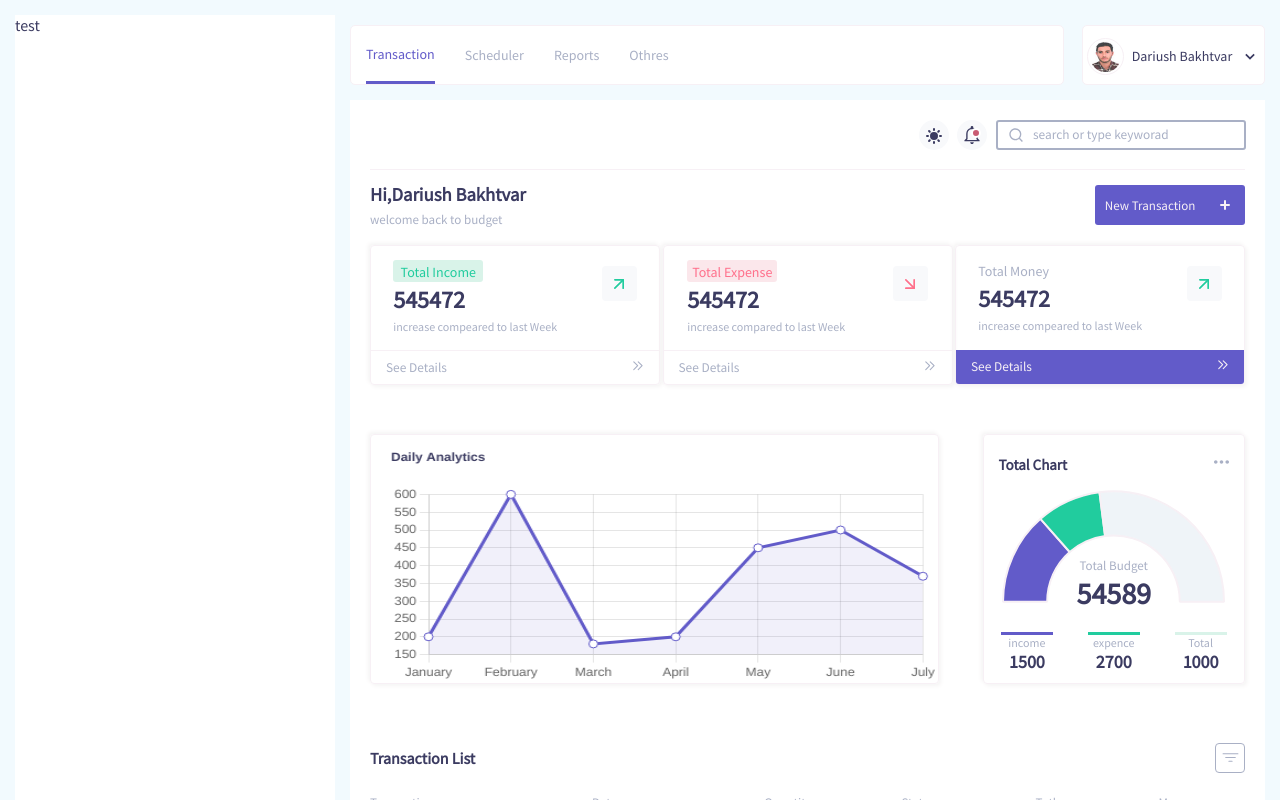
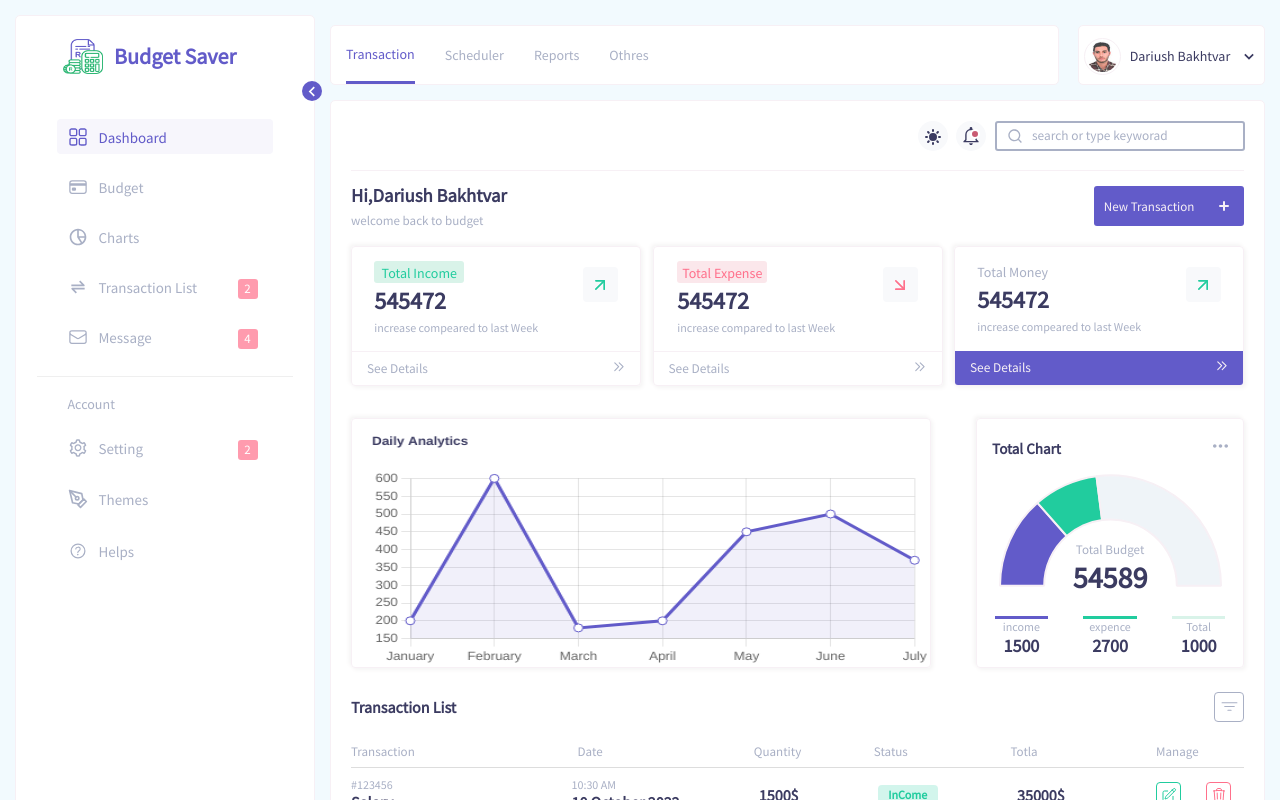
Before and after one commit to Dariush-Bakhtvar/expense-tracker, a React (Create React App) app: page / in a window 1280 px wide. Shown: the top 800 px of the page. Built offline with nearby package versions, Linux system fonts and the light colour scheme; a small style sheet from the web is missing.

Commit message:
side bar style and logic code

```diff
--- a/src/App.js
+++ b/src/App.js
@@ -2,18 +2,23 @@ import React, { useState } from 'react'
 import './Asset/style/App.scss';
 import Navbar from './Components/Navbar/Navbar';
 import Content from './Components/Content/Content';
-const App = () => {
+import SideBar from './Components/Sidebar/SideBar';
+import WithActive from './Components/HOC/WithActive';
+const App = ({ isActive, setIsActive }) => {
   const [isDarkMode, setDarkMode] = useState(false);
   const DarkModeHandler = () => {
     setDarkMode(!isDarkMode);
   }
+  const ToggleActiveHandler = () => {
+    setIsActive();
+  }
   return (
     <>
       <Navbar />
-      <Content isDark={isDarkMode} onChangeTheme={() => DarkModeHandler()} />
-      <div className='Sidebar'>test</div>
+      <Content isDark={isDarkMode} onChangeTheme={() => DarkModeHandler()} isActived={isActive} />
+      <SideBar isToggle={isActive} setIsToggle={() => ToggleActiveHandler()} />
     </>
   )
 }
 
-export default App
+export default WithActive(App);
--- a/src/Asset/style/index.scss
+++ b/src/Asset/style/index.scss
@@ -22,6 +22,10 @@ button,input,form{
 textarea{
   resize: none;
 }
+a{
+  text-decoration: none;
+  color: inherit;
+}
 body{
   font-family: 'Source Sans Pro','Shabnam', sans-serif;
   font-size: 1.6rem;
@@ -36,15 +40,30 @@ body{
   grid-template-areas:  'aside nav nav'
                         'aside main main'
                         'aside main main';
-grid-template-columns: 320px repeat(2,auto);
+grid-template-columns: min-content repeat(2,auto);
 grid-template-rows: 70px repeat(2,auto);
 background-color: $bg-body;
 gap: 15px;
 padding: 15px;
 }
-.Sidebar{
+%sideBarCommonStyle{
   grid-area: aside;
   @extend %bg-color;
+   padding: 0 7%;
+  position: relative;
+  border: 1px solid $border-color;
+  border-radius: 5px;
+  z-index: 1;
+  transition: 1s ease;
+}
+.Sidebar{
+  width: 300px;
+  @extend %sideBarCommonStyle;
+}
+.SidebarCollapsed{
+  width: 60px;
+  @extend %sideBarCommonStyle;
+
 }
 .Navbar{
   grid-area: nav;
@@ -58,4 +77,6 @@ padding: 15px;
   grid-area: main;
   @extend %bg-color;
   padding: 0 20px;
+   border: 1px solid $border-color;
+  border-radius: 5px;
 }
--- a/src/Components/Content/Content.module.scss
+++ b/src/Components/Content/Content.module.scss
@@ -76,6 +76,7 @@ height: 70px;
     box-shadow: $box-shadow;
     border-radius: 4px;
     overflow: hidden;
+    transition:  1s ease;
     button{
       height: 25%;
       width: 100%;
@@ -87,6 +88,11 @@ height: 70px;
       padding: 0 15px;
 
     }
+}
+.TotalMaxWidth{
+  width: 360px;
+  transition: 1s ease;
+
 }
 .totoalBudgetInfo{
   height: 75%;
@@ -159,7 +165,7 @@ background: #d9f3e9;
 width: 100%;
 height: 250px;
 @include Flex(space-between,center);
-margin:5% 0;
+margin:3% 0 1% 0;
 }
 .totoalChart{
   width: 30%;
--- /dev/null
+++ b/src/Components/HOC/WithActive.jsx
@@ -0,0 +1,12 @@
+import { useState } from 'react'
+const WithActive = (WrappedComponent) => {
+  const UpdatedComponent = (props) => {
+    const [isActive, setIsActive] = useState(false);
+    const setActiveHandler = () => {
+      setIsActive(!isActive);
+    }
+    return <WrappedComponent isActive={isActive} setIsActive={setActiveHandler} {...props} />
+  }
+  return UpdatedComponent;
+}
+export default WithActive
--- a/src/Components/Navbar/Navbar.module.scss
+++ b/src/Components/Navbar/Navbar.module.scss
@@ -56,7 +56,7 @@ svg{
   right: 0;
   width: 100%;
   height: 120px;
-
+  z-index: 1;
   transition: color 0.5s ease-in-out;
   border: 1px solid $border-color;
   @include Flex(space-around,flex-start);
--- a/src/Components/SearchBar/SearchBar.jsx
+++ b/src/Components/SearchBar/SearchBar.jsx
@@ -10,7 +10,7 @@ const SearchBar = ({ isDark, onClickHandler }) => {
   return (
     <section className={style.SearchBar}>
       <div className={style.DarkMode}>
-        <div className={`${style.SwitchBtn} ${isDark ? style.ActiveDarkMode : undefined}`} onClick={() => onClickHandler()}>
+        <div className={`${style.SwitchBtn} ${isDark ? style.ActiveDarkMode : ''}`} onClick={() => onClickHandler()}>
           <span><HiSun /></span>
           <span><HiMoon /></span>
         </div>
--- /dev/null
+++ b/src/Components/Sidebar/SideBar.jsx
@@ -0,0 +1,86 @@
+import React from 'react'
+import style from './SideBar.module.scss';
+import { RxDashboard } from 'react-icons/rx';
+import { IoCardOutline, IoHelpCircleOutline } from 'react-icons/io5';
+import { AiOutlineSetting } from 'react-icons/ai';
+import { BiPieChartAlt2, BiTransferAlt } from 'react-icons/bi';
+import { HiOutlineEnvelope } from 'react-icons/hi2';
+import { FiPenTool } from 'react-icons/fi';
+import { MdChevronLeft, MdChevronRight } from 'react-icons/md'
+import WithActive from '../HOC/WithActive';
+const SideBar = ({ isToggle, setIsToggle }) => {
+  // const ToggleClickHandler = () => {
+  //   setIsToggle();
+  // }
+  return (
+    <aside className={isToggle ? 'SidebarCollapsed' : 'Sidebar'}>
+      <div className={style.Toggle} onClick={() => setIsToggle()}>
+        {
+          isToggle ? <MdChevronRight /> : <MdChevronLeft />
+        }
+      </div>
+      <div className={`${style.SideBarLogo} ${isToggle ? style.SideBarLogoCollapse : ''}`}>
+        <img src={require('../../Asset/img/budget.png')} alt="SidebarLogo" />
+        <p>Budget Saver</p>
+      </div>
+      <ul className={`${style.sidebarMenu} ${isToggle ? style.fadeMenuTitle : ''}`}>
+        <li>
+          <a href="/#">
+            <span><RxDashboard /></span>
+            <span>Dashboard</span>
+          </a>
+        </li>
+        <li>
+          <a href="/#">
+            <span><IoCardOutline /></span>
+            <span>Budget</span>
+          </a>
+        </li>
+        <li>
+          <a href="/#">
+            <span><BiPieChartAlt2 /></span>
+            <span> Charts</span>
+          </a>
+        </li>
+        <li>
+          <a href="/#">
+            <span><BiTransferAlt /></span>
+            <span> Transaction List</span>
+            <span className={`${style.badge} ${isToggle ? style.fadeBadge : ''}`}>2</span>
+          </a>
+        </li>
+        <li>
+          <a href="/#">
+            <span><HiOutlineEnvelope /></span>
+            <span>Message</span>
+            <span className={`${style.badge} ${isToggle ? style.fadeBadge : ''}`}>4</span>
+          </a>
+        </li>
+      </ul>
+      <ul className={`${style.sidbarMangeMenu} ${isToggle ? style.fadeMenuMangeTitle : ''}`}>
+        <p>Account</p>
+        <li>
+          <a href="/#">
+            <span><AiOutlineSetting /></span>
+            <span>Setting</span>
+            <span className={`${style.badge} ${isToggle ? style.fadeBadge : ''}`}>2</span>
+          </a>
+        </li>
+        <li>
+          <a href="/#">
+            <span><FiPenTool /></span>
+            <span>Themes</span>
+          </a>
+        </li>
+        <li>
+          <a href="/#">
+            <span><IoHelpCircleOutline /></span>
+            <span>Helps</span>
+          </a>
+        </li>
+      </ul>
+    </aside>
+  )
+}
+
+export default WithActive(SideBar)
--- /dev/null
+++ b/src/Components/Sidebar/SideBar.module.scss
@@ -0,0 +1,155 @@
+@import '../../Asset/style/Mixin';
+.SideBarLogo{
+  width: 100%;
+  height: 80px;
+  @include Flex(flex-start,center);
+  padding-left: 10%;
+  overflow: hidden;
+  p{
+    width: 20%;
+    font-size: 2.2rem;
+    color: $primery-Blue;
+    padding-left: 5%;
+    font-weight: bold;
+    text-overflow: ellipsis;
+    white-space: nowrap;
+    opacity: 1;
+    transition: all 0.9s ease-in-out;
+
+  }
+  img{
+    width:40px;
+    height: 35px;
+  }
+}
+%MenuStyle{
+  width: 100%;
+  padding: 0 8%;
+  margin-top: 15px;
+  @include Flex(space-around,flex-start);
+  flex-direction: column;
+  color: $primery-gray;
+   ul,a{
+    overflow: hidden;
+  }
+  li{
+    width: 100%;
+    height: 35px;
+    border-radius: 4px;
+    // @include Flex(flex-start,center);
+    padding: 0 5px;
+    transition: all 0.7s ease-in-out;
+    cursor: pointer;
+    font-size: 1.5rem;
+    &:first-child{
+      background-color: rgba($color: $primery-Blue, $alpha: 0.05);
+      color: $primery-Blue;
+    }
+    &:hover{
+      color: $primery-Blue;
+      background-color: rgba($color: $primery-Blue, $alpha: 0.05);
+      transition: all 0.7s ease-in-out;
+      & .badge{
+        background-color:rgba($color: $light-red, $alpha: 1);
+        transition: background 0.5s ease-in-out;
+      }
+    }
+    a{
+      width:inherit;
+      height: 100%;
+       @include Flex(flex-start,center);
+       position: relative;
+       padding: 6px 0 0 6px;
+       span{
+        white-space: nowrap;
+        transition: all 0.9s ease-in-out;
+        &:first-child{
+          font-size: 2rem;
+        }
+        &:nth-child(2){
+          height: 100%;
+          margin-left: 10px;
+          padding-top: 3px;
+          opacity: 1;
+          transition: all 0.9s ease-in-out;
+        }
+       }
+    }
+  }
+}
+.sidebarMenu{
+  height: 250px;
+ @extend %MenuStyle;
+}
+.badge{
+  width: 20px;
+  height: 20px;
+  background-color:rgba($color: $light-red, $alpha: 0.7);
+  color: $whait;
+  border-radius: 3px;
+  @include Flex(center,center);
+  position: absolute;
+  right: 10px;
+font-size: 1.3rem;
+padding-bottom: 2px;
+}
+.sidbarMangeMenu{
+  height: 200px;
+ @extend %MenuStyle;
+ border-top: 1px solid #efefef;
+ padding-top: 10px;
+  transition: 1s ease;
+
+ p{
+  width: 100%;
+  font-size: 1.4rem;
+  padding-left:10px;
+  transition: 1s ease;
+ }
+}
+.Toggle{
+  width: 20px;
+  height: 20px;
+  position: absolute;
+  top: 7%;
+  right: -8px;
+  @include Flex(center,center);
+  border-radius: 50%;
+  color:$whait;
+  background-color: $primery-Blue;
+  font-size: 2.1rem;
+  cursor: pointer;
+  z-index: 1;
+}
+/// collapse style menu
+.SideBarLogoCollapse{
+  p{
+     white-space: nowrap;
+    opacity: 0;
+    transition: all 0.75s ease-in-out;
+  }
+}
+.fadeMenuTitle{
+  li{
+    a{
+      span{
+        &:nth-child(2){
+          opacity: 0;
+          transition: all 0.75s ease-in-out;
+        }
+      }
+    }
+  }
+}
+.fadeBadge{
+  opacity: 0;
+  transition: all 0.35s ease-in-out !important;
+}
+.fadeMenuMangeTitle{
+  padding-top: 0;
+  transition: 1s ease;
+  p{
+    padding: 0;
+    transition: 1s ease;
+  }
+}
--- a/src/Components/Transaction/Transaction.jsx
+++ b/src/Components/Transaction/Transaction.jsx
@@ -1,4 +1,5 @@
-import React from 'react'
+import React from 'react';
+import { HiOutlinePencilSquare, HiOutlineTrash } from 'react-icons/hi2'
 import style from './transaction.module.scss';
 const Transaction = () => {
   return (
@@ -15,6 +16,10 @@ const Transaction = () => {
         <li>1500$</li>
         <li className={`${style.Status} ${style.income}`}>InCome</li>
         <li>35000$</li>
+        <li className={style.MngTransaction}>
+          <button><HiOutlinePencilSquare /></button>
+          <button><HiOutlineTrash /></button>
+        </li>
       </ul>
     </div>
   )
--- a/src/Components/Transaction/transaction.module.scss
+++ b/src/Components/Transaction/transaction.module.scss
@@ -2,7 +2,7 @@
 .Transaction{
   width: 100%;
   height: 55px;
-  padding-right: 5%;
+  // padding-right: 5%;
   border-top: 1px solid $light-gray;
 ul{
   width: 100%;
@@ -16,6 +16,37 @@ ul{
       flex-grow: 0.2;
     }
 }
+  }
+}
+.MngTransaction{
+  width: 100px;
+  @include Flex(space-around,center);
+  button{
+    // all:unset;
+    width: 25px;
+    height: 25px;
+    cursor: pointer;
+    font-size: 1.6rem;
+    background-color: transparent;
+    border-radius: 4px;
+    @include Flex(center,center);
+    transition: all 0.6s ease-in-out;
+    &:nth-child(1){
+      border: 1px solid $light-green;
+      color: $light-green;
+      &:hover{
+        background-color: $light-green;
+        color:$whait;
+      }
+    }
+    &:nth-child(2){
+      color: $light-red;
+      border:1px solid $light-red;
+      &:hover{
+        background-color: $light-red;
+        color:$whait;
+      }
+    }
   }
 }
 .Detail,.Date{
--- a/src/Components/TransactionList/TransactionList.module.scss
+++ b/src/Components/TransactionList/TransactionList.module.scss
@@ -40,8 +40,14 @@ cursor: pointer;
         text-align: center;
        }
     }
+    @for $i from 4 to 6 {
+      li:nth-child(6n+#{$i}){
+        padding-right: 30%;
+      }
+    }
   }
 }
+
 .TransactionWrapper{
   width: inherit;
   height: 55*3px;
```
Also changed, not shown: src/Components/Content/Content.jsx (+6 -5 lines), src/Asset/img/budget.png (added).
